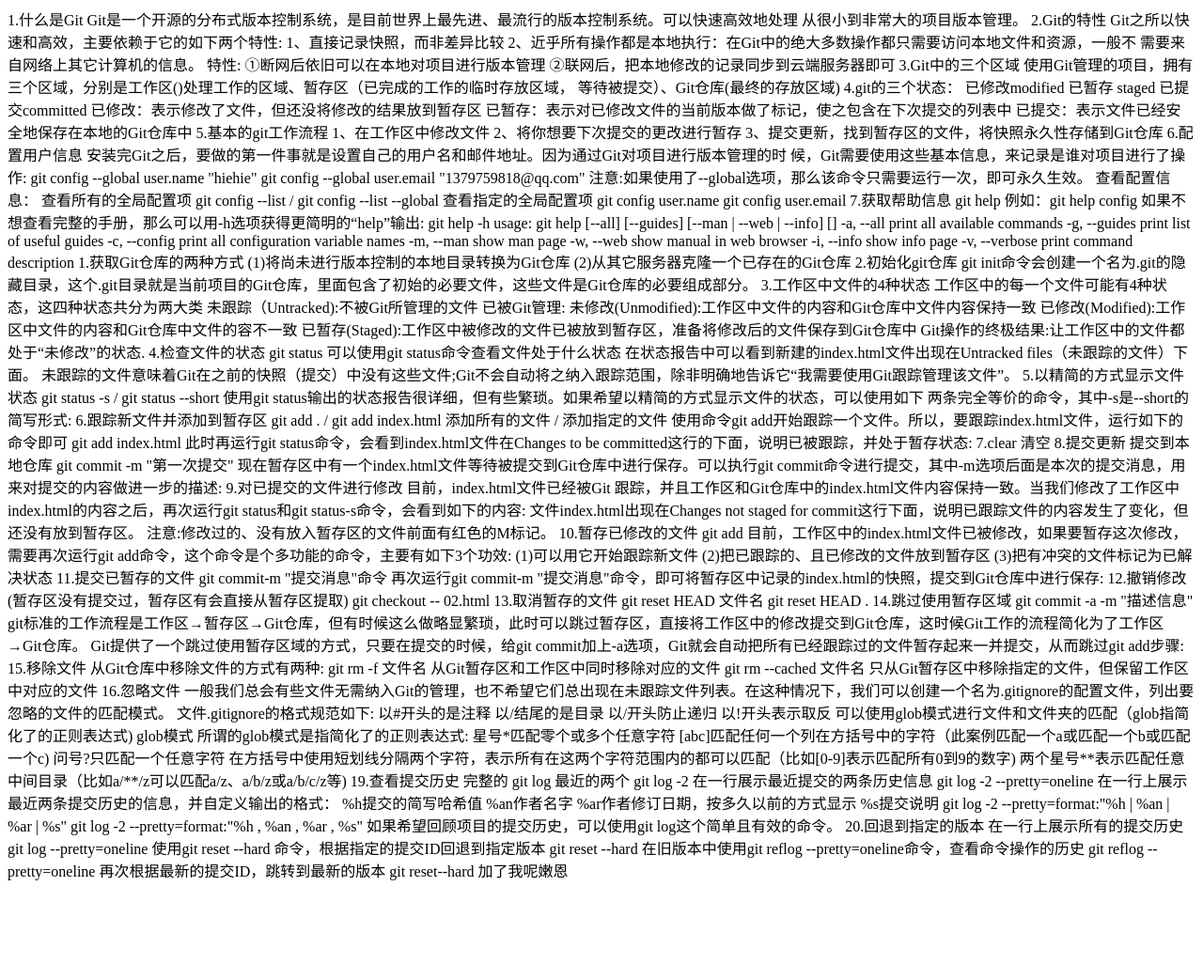
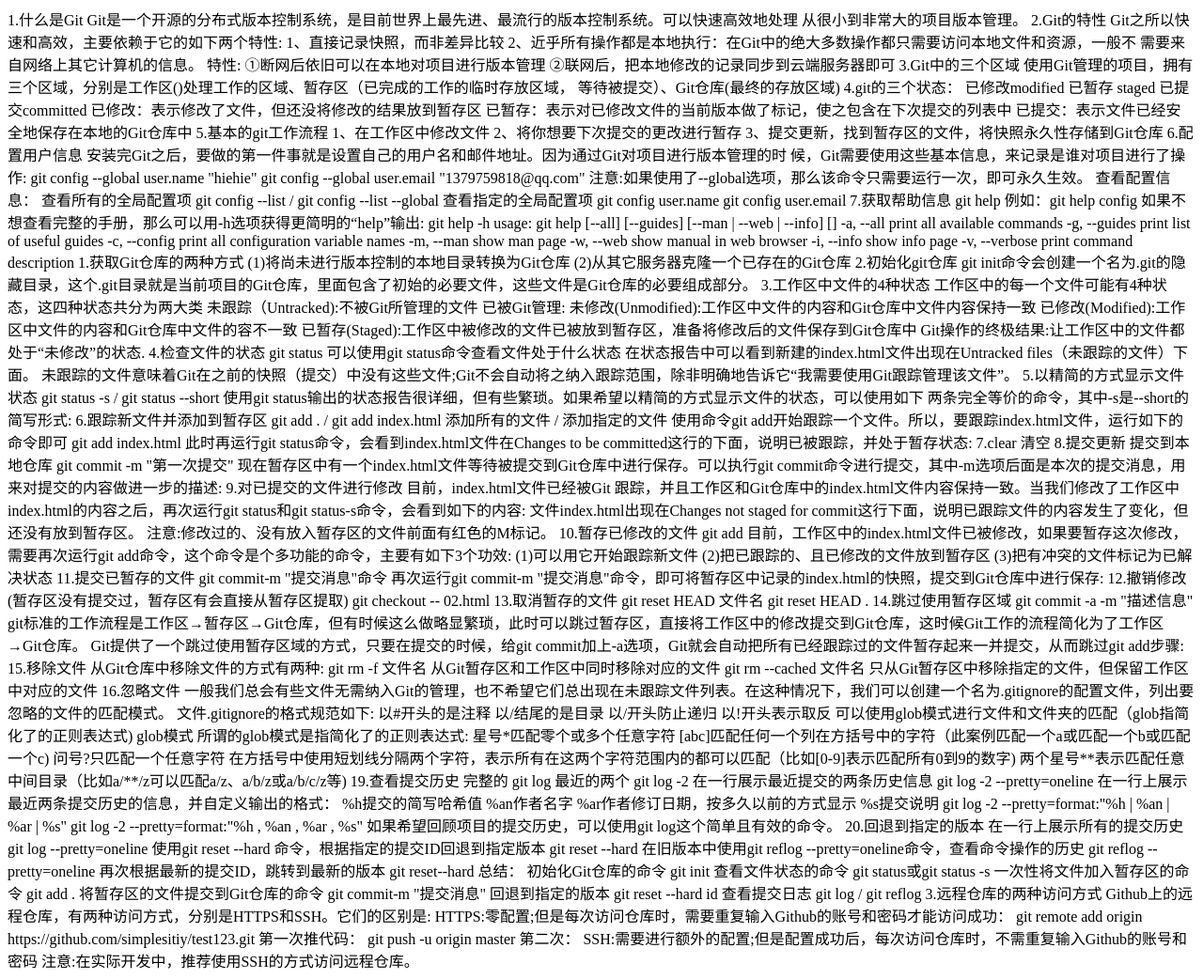
Before and after one commit to simplesitiy/test123, a plain HTML site: page index.html in a window 1280 px wide. Shown: the whole page at 94% size. Before the commit the page ends 946 px from the top, so only its background shows below. Drawn offline with Linux system fonts and the light colour scheme.

Commit message:
添加js呢

```diff
--- a/index.html
+++ b/index.html
@@ -188,8 +188,28 @@
                 再次根据最新的提交ID，跳转到最新的版本
                 git reset--hard <CommitID>
 
+                    总结：
+                    初始化Git仓库的命令
+                    git init
+                    查看文件状态的命令
+                    git status或git status -s
+                    一次性将文件加入暂存区的命令
+                    git add .
+                    将暂存区的文件提交到Git仓库的命令
+                    git commit-m "提交消息"
+                    回退到指定的版本
+                    git reset --hard id
+                    查看提交日志
+                    git log / git reflog
 
-                    加了我呢嫩恩
+                    3.远程仓库的两种访问方式
+                    Github上的远程仓库，有两种访问方式，分别是HTTPS和SSH。它们的区别是:
+                    HTTPS:零配置;但是每次访问仓库时，需要重复输入Github的账号和密码才能访问成功：
+                    git remote add origin https://github.com/simplesitiy/test123.git
+                    第一次推代码： git push -u origin master
+                    第二次：
+                    SSH:需要进行额外的配置;但是配置成功后，每次访问仓库时，不需重复输入Github的账号和密码
+                    注意:在实际开发中，推荐使用SSH的方式访问远程仓库。
 
 
 
```
Also changed, not shown: index.js (added).
